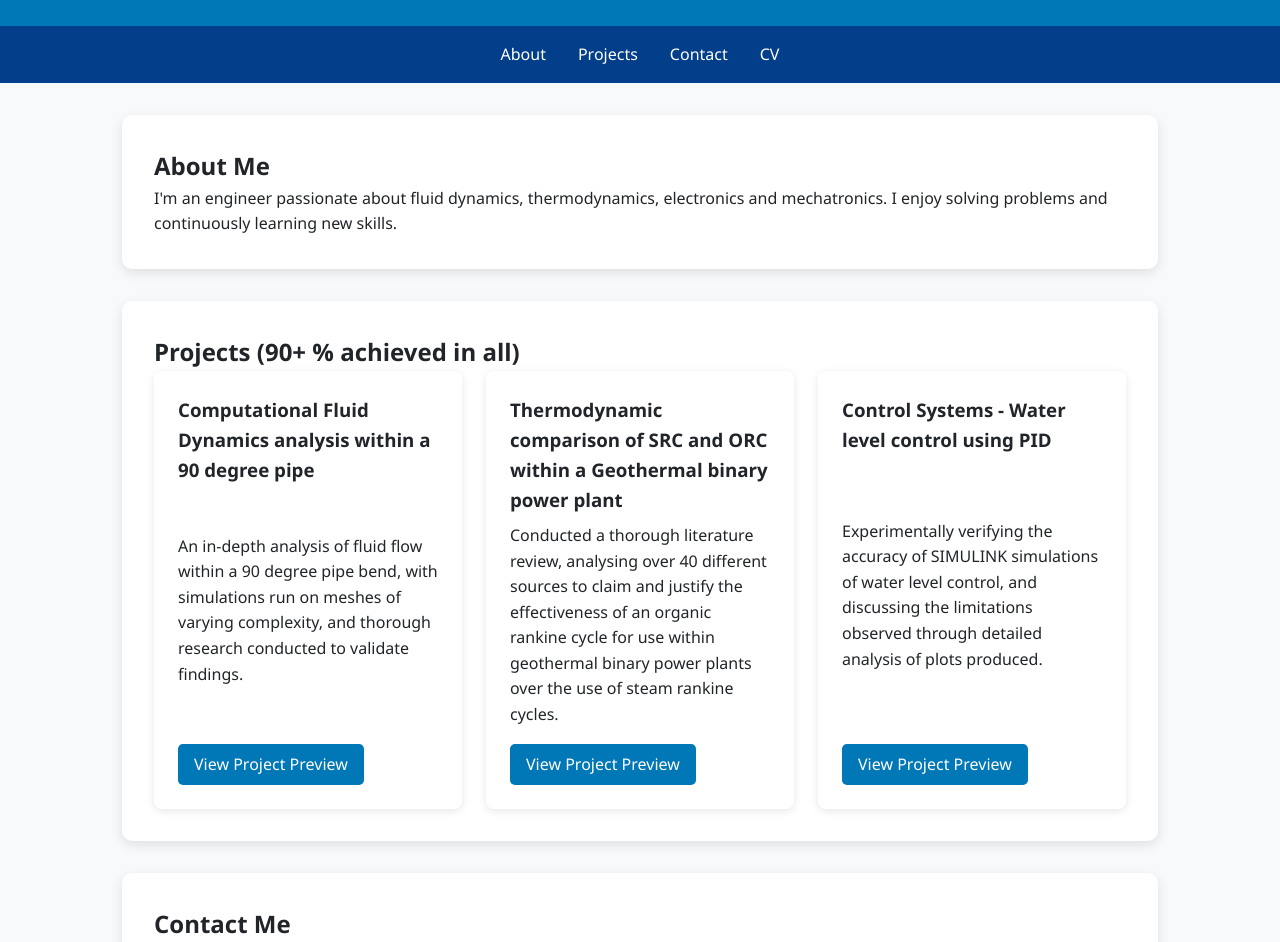
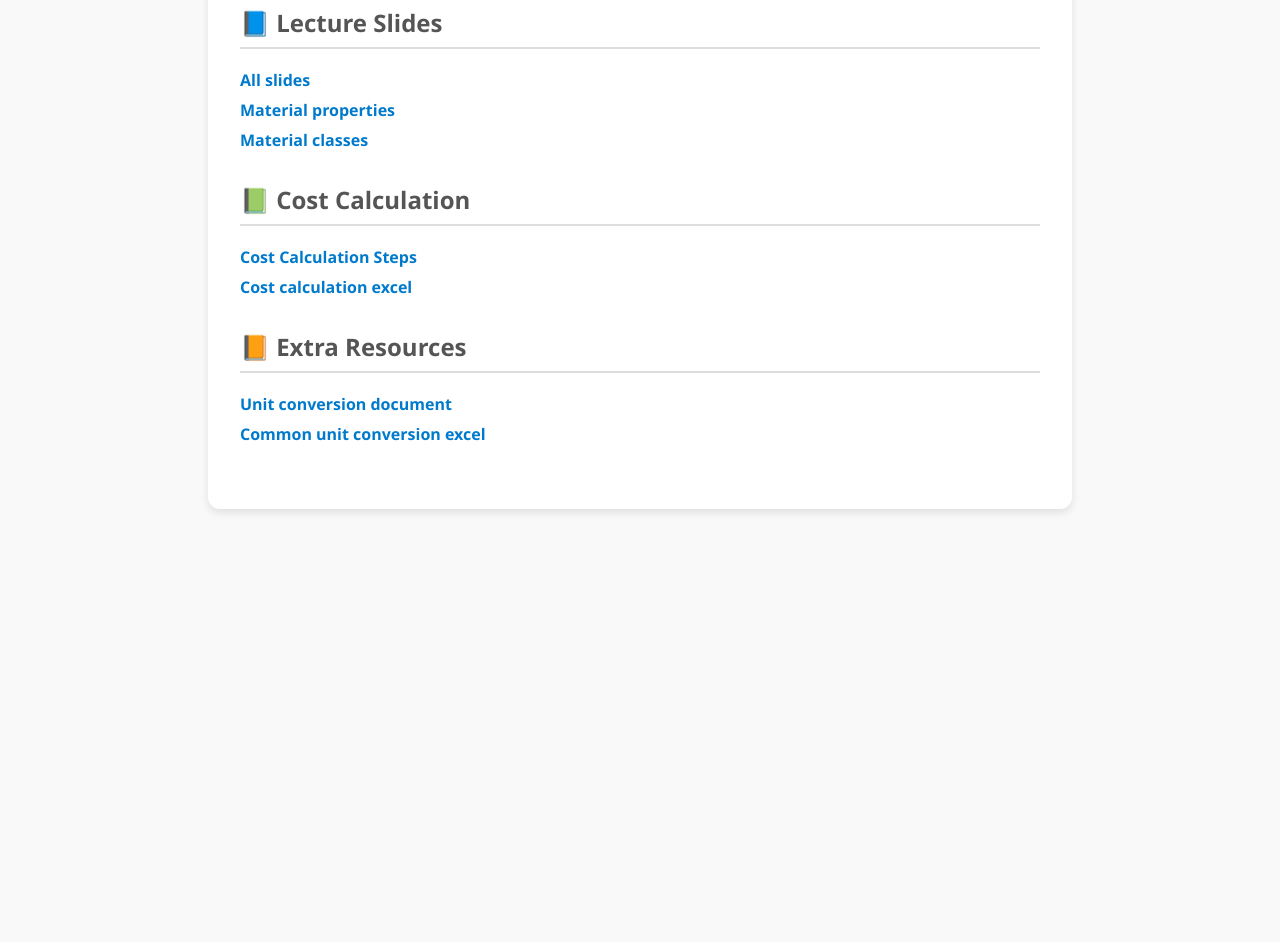
Before and after one commit to yashv432/yashv432.github.io, a plain HTML site: page index.html in a window 1280 px wide. Shown: the part 160-1102 px from the top of the page. After the commit the page ends 800 px from the top, so only its background shows below. Drawn offline with Linux system fonts and the light colour scheme.

Commit message:
design module

```diff
--- a/index.html
+++ b/index.html
@@ -3,61 +3,37 @@
 <head>
   <meta charset="UTF-8" />
   <meta name="viewport" content="width=device-width, initial-scale=1.0"/>
-  <link rel="stylesheet" href="styles.css" />
-  <title>Yash Vaghela | Personal Portfolio</title>
+  <title>Exam Resources</title>
+  <link rel="stylesheet" href="style.css" />
 </head>
 <body>
+  <div class="container">
+    <h1>📚 Exam Resources</h1>
 
-  <header>
-    <h1>Yash Vaghela</h1>
-    <p>Mechanical Engineering • Queen Mary University of London</p>
-  </header>
+    <div class="topic">
+      <h2>📘 Lecture Slides</h2>
+      <ul>
+        <li><a href="docs/Combined_All_Modules (1).pdf" target="_blank">All slides</a></li>
+        <li><a href="docs/material properties.pdf" target="_blank">Material properties</a></li>
+        <li><a href="docs/material classes.pdf.pdf" target="_blank">Material classes</a></li>
+      </ul>
+    </div>
 
-  <nav>
-    <a href="#about">About</a>
-    <a href="#projects">Projects</a>
-    <a href="#contact">Contact</a>
-    <a href="Yash_CV-1.pdf" target="_blank">CV</a>
-  </nav>
+    <div class="topic">
+      <h2>📗 Cost Calculation</h2>
+      <ul>
+        <li><a href="docs/Cost analysis question guide.pdf" target="_blank">Cost Calculation Steps</a></li>
+        <li><a href="docs/Cost per unit calculation.xlsx" target="_blank">Cost calculation excel</a></li>
+      </ul>
+    </div>
 
-  <main>
-    <section id="about">
-      <h2>About Me</h2>
-      <p>I'm an engineer passionate about fluid dynamics, thermodynamics, electronics and mechatronics. I enjoy solving problems and continuously learning new skills.</p>
-    </section>
-
-    <section id="projects">
-      <h2>Projects (90+ % achieved in all)</h2>
-      <div class="projects-grid">
-        <div class="project">
-          <h3>Computational Fluid Dynamics analysis within a 90 degree pipe</h3>
-          <p>An in-depth analysis of fluid flow within a 90 degree pipe bend, with simulations run on meshes of varying complexity, and thorough research conducted to validate findings.</p>
-          <a href="bend-report - Copy (2).pdf" target="_blank" class="button">View Project Preview</a>
-        </div>
-        <div class="project">
-          <h3>Thermodynamic comparison of SRC and ORC within a Geothermal binary power plant</h3>
-          <p>Conducted a thorough literature review, analysing over 40 different sources to claim and justify the effectiveness of an organic rankine cycle for use within geothermal binary power plants over the use of steam rankine cycles.</p>
-          <a href="Geothermal_Binary_power_cycles_Yash_Vaghela.pdf" target="_blank" class="button">View Project Preview</a>
-        </div>
-        <div class="project">
-          <h3>Control Systems - Water level control using PID</h3>
-          <p>Experimentally verifying the accuracy of SIMULINK simulations of water level control, and discussing the limitations observed through detailed analysis of plots produced.</p>
-          <a href="Control_Systems_Report_Yash_Vaghela_preview.pdf" target="_blank" class="button">View Project Preview</a>
-        </div>
-      </div>
-    </section>
-
-    <section id="contact">
-      <h2>Contact Me</h2>
-      <p>Email: <a href="mailto:y.vaghela@se23.qmul.ac.uk">y.vaghela@se23.qmul.ac.uk</a></p>
-      <p>LinkedIn: <a href="https://www.linkedin.com/in/yash-vaghela-643b25294/" target="_blank">www.linkedin.com/in/yash-vaghela-643b25294/</a></p>
-      <p>GitHub: <a href="https://github.com/yashv432" target="_blank">github.com/yashv432</a></p>
-    </section>
-  </main>
-
-  <footer>
-    <p>&copy; 2025 Yash Vaghela. Built with HTML + CSS.</p>
-  </footer>
-
+    <div class="topic">
+      <h2>📙 Extra Resources</h2>
+      <ul>
+        <li><a href="docs/Unit conversions.pdf" target="_blank">Unit conversion document</a></li>
+        <li><a href="docs/Unit_Conversion_Tables.xlsx" target="_blank">Common unit conversion excel</a></li>
+      </ul>
+    </div>
+  </div>
 </body>
 </html>
--- /dev/null
+++ b/style.css
@@ -0,0 +1,50 @@
+body {
+  font-family: 'Segoe UI', sans-serif;
+  background: #f9f9f9;
+  margin: 0;
+  padding: 0;
+}
+
+.container {
+  max-width: 800px;
+  margin: auto;
+  padding: 2rem;
+  background: white;
+  margin-top: 3rem;
+  border-radius: 12px;
+  box-shadow: 0 4px 8px rgba(0, 0, 0, 0.1);
+}
+
+h1 {
+  text-align: center;
+  color: #333;
+}
+
+.topic {
+  margin-bottom: 2rem;
+}
+
+.topic h2 {
+  color: #555;
+  border-bottom: 2px solid #ddd;
+  padding-bottom: 0.5rem;
+}
+
+ul {
+  list-style: none;
+  padding-left: 0;
+}
+
+li {
+  margin: 0.5rem 0;
+}
+
+a {
+  text-decoration: none;
+  color: #007acc;
+  font-weight: bold;
+}
+
+a:hover {
+  text-decoration: underline;
+}
--- a/styles.css
+++ /dev/null
@@ -1,119 +0,0 @@
-:root {
-      --primary: #0077b6;
-      --background: #f8f9fa;
-      --text: #212529;
-      --card-bg: #ffffff;
-      --card-shadow: rgba(0, 0, 0, 0.1);
-    }
-
-    * {
-      box-sizing: border-box;
-      margin: 0;
-      padding: 0;
-    }
-
-    body {
-      font-family: 'Segoe UI', sans-serif;
-      background-color: var(--background);
-      color: var(--text);
-      line-height: 1.6;
-    }
-
-    header {
-      background: var(--primary);
-      color: white;
-      padding: 3rem 1rem;
-      text-align: center;
-    }
-
-    header h1 {
-      font-size: 2.5rem;
-    }
-
-    nav {
-      background: #023e8a;
-      display: flex;
-      justify-content: center;
-      gap: 2rem;
-      padding: 1rem 0;
-    }
-
-    nav a {
-      color: white;
-      text-decoration: none;
-      font-weight: 500;
-    }
-
-    nav a:hover {
-      text-decoration: underline;
-    }
-
-    main {
-      display: grid;
-      grid-template-columns: 1fr;
-      gap: 2rem;
-      padding: 2rem;
-      max-width: 1100px;
-      margin: auto;
-    }
-
-    section {
-      background: var(--card-bg);
-      padding: 2rem;
-      border-radius: 10px;
-      box-shadow: 0 4px 12px var(--card-shadow);
-    }
-
-    .projects-grid {
-      display: grid;
-      grid-template-columns: repeat(auto-fit, minmax(280px, 1fr));
-      gap: 1.5rem;
-    }
-
-    .project {
-      background: #ffffff;
-      border-radius: 8px;
-      padding: 1.5rem;
-      box-shadow: 0 2px 8px var(--card-shadow);
-      display: flex;
-      flex-direction: column;
-      justify-content: space-between;
-    }
-
-    .project h3 {
-      margin-bottom: 0.5rem;
-    }
-
-    .button {
-      margin-top: 1rem;
-      background: var(--primary);
-      color: white;
-      padding: 0.5rem 1rem;
-      text-align: center;
-      border-radius: 5px;
-      text-decoration: none;
-      align-self: flex-start;
-      transition: background 0.3s;
-    }
-
-    .button:hover {
-      background: #005f87;
-    }
-
-    footer {
-      text-align: center;
-      padding: 2rem;
-      background: #212529;
-      color: white;
-      margin-top: 2rem;
-    }
-
-    @media (max-width: 768px) {
-      header h1 {
-        font-size: 2rem;
-      }
-      nav {
-        flex-direction: column;
-        gap: 0.5rem;
-      }
-    }
```
Also changed, not shown: 17 other files.
